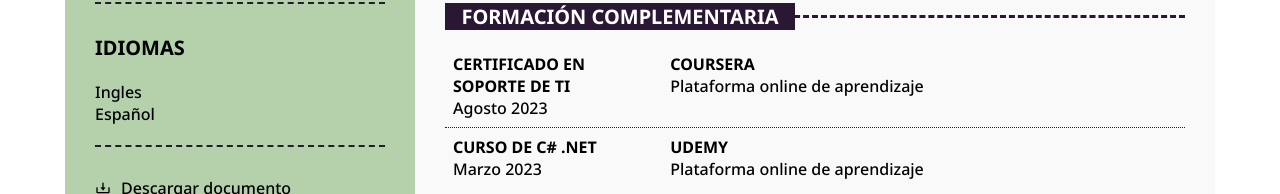
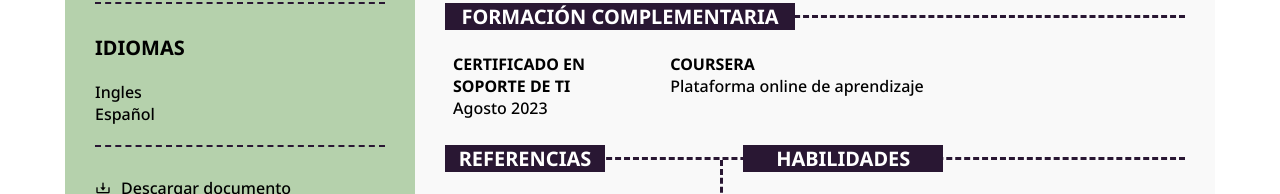
Before and after one commit to fablerzs/Resume, a plain HTML site: page index.html in a window 1280 px wide. Shown: the part 1034-1228 px from the top of the page. Drawn offline with nearby package versions, Linux system fonts and the light colour scheme.

Commit message:
new branch

```diff
--- a/index.html
+++ b/index.html
@@ -107,10 +107,6 @@
                     <div class="block"><h4>Certificado en Soporte de TI</h4>Agosto 2023</div>
                     <div class="block2"><h4><a href="https://www.coursera.org/programs/soporte-ti-de-google-2023-vs0vs/professional-certificates/soporte-de-tecnologias-de-informacion-google?collectionId=9QgCn" target="_blank">Coursera</a></h4><p>Plataforma online de aprendizaje</p></div>
                 </li>
-                <li>
-                    <div class="block"><h4>Curso de C# .NET</h4>Marzo 2023</div>
-                    <div class="block2"><h4><a href="https://www.udemy.com/" target="_blank">udemy</a></h4><p>Plataforma online de aprendizaje</p></div>
-                </li>
 
             </ul>
         </div>
```
